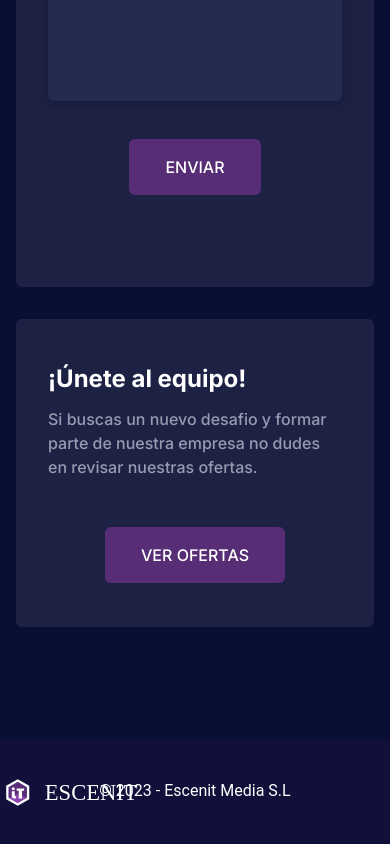
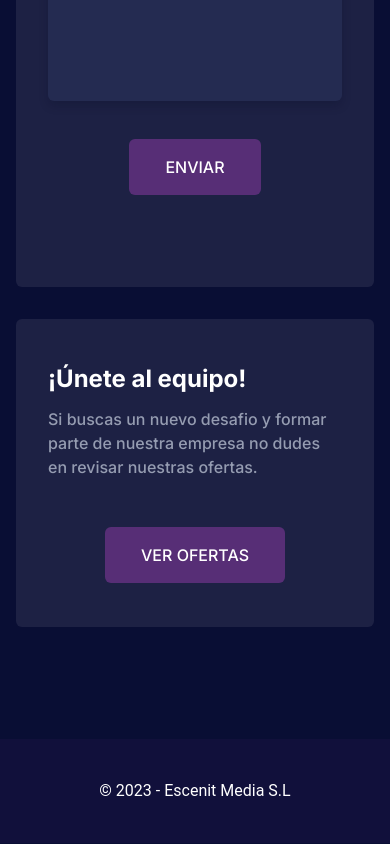
Before and after one commit to escenit/web, a Next.js app: page / in a window 390 px wide. Shown: the part 10683-11527 px from the top of the page. Built offline with nearby package versions, Linux system fonts and the light colour scheme.

Commit message:
Fix - head && footer

```diff
--- a/app/layout.jsx
+++ b/app/layout.jsx
@@ -7,6 +7,7 @@ import "node_modules/react-modal-video/css/modal-video.css";
 import "../styles/index.css";
 
 import {Providers} from "./providers";
+import Head from "@/app/head";
 
 export default function RootLayout({children}) {
     return (
@@ -15,7 +16,7 @@ export default function RootLayout({children}) {
             <head /> will contain the components returned by the nearest parent
             head.js. Find out more at https://beta.nextjs.org/docs/api-reference/file-conventions/head
           */}
-        <head/>
+        <Head/>
 
         <body className="dark:bg-black">
         <Providers>
--- a/components/Footer/index.jsx
+++ b/components/Footer/index.jsx
@@ -11,7 +11,7 @@ const Footer = () => {
 
                 <div className="w-full bg-primary/10 py-10">
                     <div className="container relative">
-                        <div className="absolute left-0">
+                        <div className="absolute left-0 hidden md:block">
                             <Link href="/" className="mb-8 inline-block">
                                 <Image
                                     src="images/logo/logo-2.svg"
```
